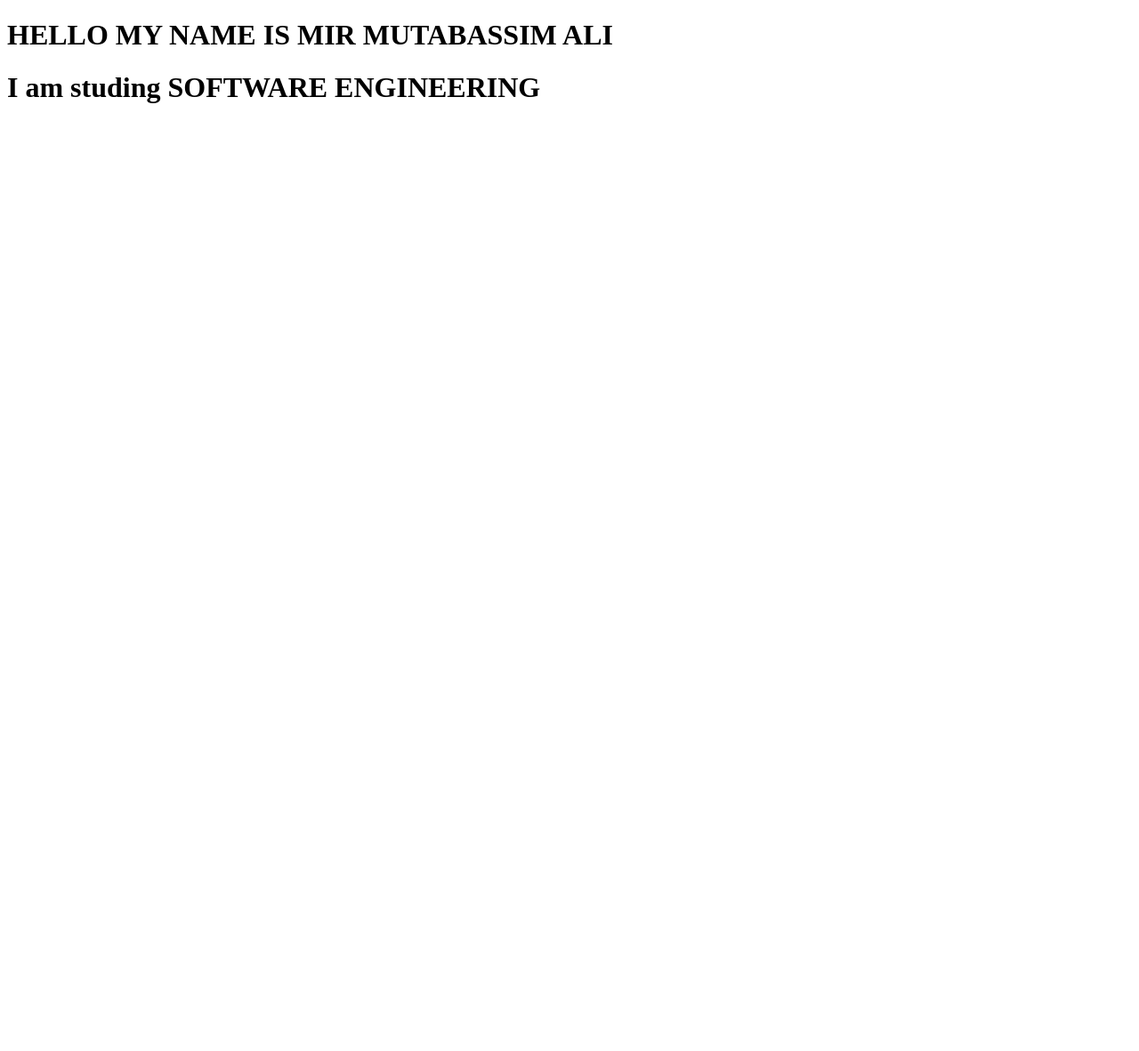
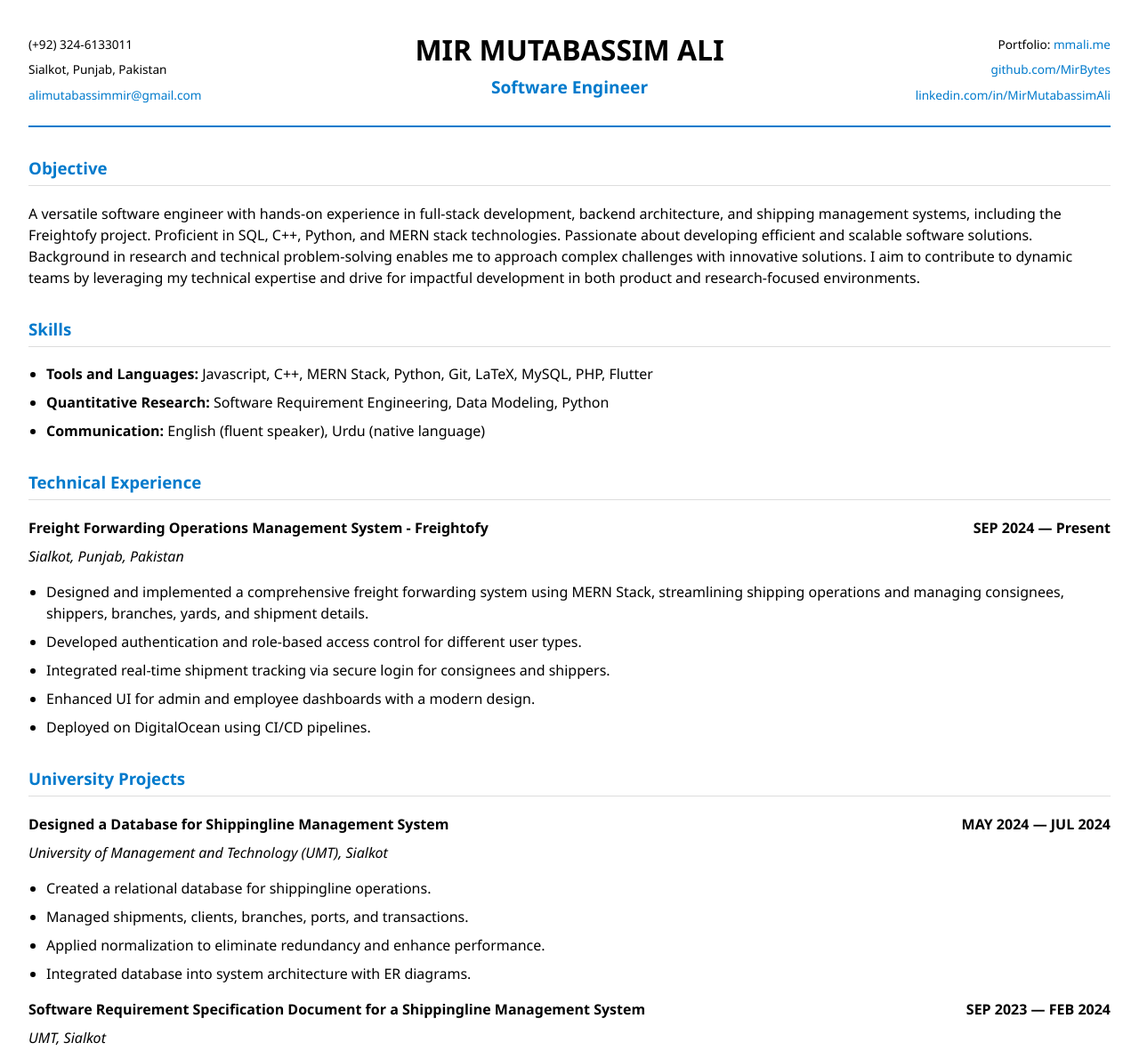
Before and after one commit to MirBytes/MirBytes.github.io, a plain HTML site: page index.html in a window 1280 px wide. Shown: the top 1181 px of the page at 89% size. Before the commit the page ends 800 px from the top, so only its background shows below. Drawn offline with Linux system fonts and the light colour scheme.

Commit message:
CV upload

```diff
--- a/index.html
+++ b/index.html
@@ -2,14 +2,130 @@
 <html lang="en">
 
 <head>
-    <meta charset="UTF-8">
-    <meta name="viewport" content="width=device-width, initial-scale=1.0">
-    <title>My Page</title>
+    <meta charset="UTF-8" />
+    <meta name="viewport" content="width=device-width, initial-scale=1.0" />
+    <title>Mir Mutabassim Ali - Resume</title>
+    <link rel="stylesheet" href="style.css" />
 </head>
 
 <body>
-    <h1>HELLO MY NAME IS MIR MUTABASSIM ALI</h1>
-    <h1>I am studing SOFTWARE ENGINEERING</h1>
+    <header class="header">
+        <div class="left">
+            <p>(+92) 324-6133011</p>
+            <p>Sialkot, Punjab, Pakistan</p>
+            <p><a href="mailto:alimutabassimmir@gmail.com">alimutabassimmir@gmail.com</a></p>
+        </div>
+        <div class="center">
+            <h1>Mir Mutabassim Ali</h1>
+            <h2>Software Engineer</h2>
+        </div>
+        <div class="right">
+            <p>Portfolio: <a href="https://mmali.me">mmali.me</a></p>
+            <p><a href="https://github.com/MirBytes">github.com/MirBytes</a></p>
+            <p><a href="https://linkedin.com/in/MirMutabassimAli">linkedin.com/in/MirMutabassimAli</a></p>
+        </div>
+    </header>
+
+    <section>
+        <h3>Objective</h3>
+        <p>A versatile software engineer with hands-on experience in full-stack development, backend architecture, and
+            shipping management systems, including the Freightofy project. Proficient in SQL, C++, Python, and MERN
+            stack technologies. Passionate about developing efficient and scalable software solutions. Background in
+            research and technical problem-solving enables me to approach complex challenges with innovative solutions.
+            I aim to contribute to dynamic teams by leveraging my technical expertise and drive for impactful
+            development in both product and research-focused environments.</p>
+    </section>
+
+    <section>
+        <h3>Skills</h3>
+        <ul>
+            <li><strong>Tools and Languages:</strong> Javascript, C++, MERN Stack, Python, Git, LaTeX, MySQL, PHP,
+                Flutter</li>
+            <li><strong>Quantitative Research:</strong> Software Requirement Engineering, Data Modeling, Python</li>
+            <li><strong>Communication:</strong> English (fluent speaker), Urdu (native language)</li>
+        </ul>
+    </section>
+
+    <section>
+        <h3>Technical Experience</h3>
+        <article>
+            <h4>Freight Forwarding Operations Management System - Freightofy <span>SEP 2024 — Present</span></h4>
+            <p><em>Sialkot, Punjab, Pakistan</em></p>
+            <ul>
+                <li>Designed and implemented a comprehensive freight forwarding system using MERN Stack, streamlining
+                    shipping operations and managing consignees, shippers, branches, yards, and shipment details.</li>
+                <li>Developed authentication and role-based access control for different user types.</li>
+                <li>Integrated real-time shipment tracking via secure login for consignees and shippers.</li>
+                <li>Enhanced UI for admin and employee dashboards with a modern design.</li>
+                <li>Deployed on DigitalOcean using CI/CD pipelines.</li>
+            </ul>
+        </article>
+    </section>
+
+    <section>
+        <h3>University Projects</h3>
+        <article>
+            <h4>Designed a Database for Shippingline Management System <span>MAY 2024 — JUL 2024</span></h4>
+            <p><em>University of Management and Technology (UMT), Sialkot</em></p>
+            <ul>
+                <li>Created a relational database for shippingline operations.</li>
+                <li>Managed shipments, clients, branches, ports, and transactions.</li>
+                <li>Applied normalization to eliminate redundancy and enhance performance.</li>
+                <li>Integrated database into system architecture with ER diagrams.</li>
+            </ul>
+        </article>
+
+        <article>
+            <h4>Software Requirement Specification Document for a Shippingline Management System <span>SEP 2023 — FEB
+                    2024</span></h4>
+            <p><em>UMT, Sialkot</em></p>
+            <ul>
+                <li>Drafted complete software requirements aligning with shipping operations.</li>
+                <li>Defined functional and non-functional requirements.</li>
+                <li>Created use case, data flow, and sequence diagrams.</li>
+            </ul>
+        </article>
+
+        <article>
+            <h4>Airline Management System <span>DEC 2022 — MAR 2023</span></h4>
+            <p><em>UMT, Sialkot</em></p>
+            <ul>
+                <li>CLI-based airline operations system in C++ using OOP.</li>
+                <li>Seat booking using 2D arrays and ticket management with file handling.</li>
+                <li>Basic CLI visual feedback for dynamic seat status.</li>
+            </ul>
+        </article>
+    </section>
+
+    <section>
+        <h3>Publications</h3>
+        <article>
+            <h4>Emotional Engagement with Haptic Feedback in Virtual Scenarios <span>DEC 2022 — MAR 2023</span></h4>
+            <p><em>Conference proceeding (3rd International Conference on Engineering and Computing Technologies
+                    2024)<br />DOI:10.1109/ICECT61618.2024.10581267</em></p>
+            <ul>
+                <li>Explores the role of haptic feedback in enhancing emotional engagement in virtual environments.</li>
+                <li>Reviews research on tactile sensations influencing user experience.</li>
+                <li>Highlights applications in gaming, VR, and immersive environments.</li>
+            </ul>
+        </article>
+    </section>
+
+    <section>
+        <h3>Education</h3>
+        <p><strong>Bachelors in Software Engineering</strong>, University of Management and Technology (UMT)<br /> NOV
+            2022 — Present</p>
+        <p><strong>University Fellowship</strong>, University of Management and Technology (UMT)<br /> 2022 — Present
+        </p>
+    </section>
+
+    <section>
+        <h3>Activities</h3>
+        <ul>
+            <li>Umt Coding Sprint – Spring 2023</li>
+            <li>3rd International Conference on Engineering and Computing Technologies 2024 – Fellow Researcher</li>
+        </ul>
+    </section>
 </body>
 
 </html>
--- /dev/null
+++ b/style.css
@@ -0,0 +1,81 @@
+body {
+    font-family: 'Segoe UI', Tahoma, Geneva, Verdana, sans-serif;
+    margin: 0;
+    padding: 2rem;
+    background: #fff;
+    color: #000;
+    line-height: 1.5;
+}
+
+header {
+    display: flex;
+    justify-content: space-between;
+    border-bottom: 2px solid #007ACC;
+    padding-bottom: 1rem;
+    margin-bottom: 2rem;
+}
+
+header .center {
+    text-align: center;
+    flex: 1;
+}
+
+header h1 {
+    font-size: 2rem;
+    margin: 0;
+    text-transform: uppercase;
+}
+
+header h2 {
+    font-size: 1.2rem;
+    color: #007ACC;
+    margin: 0.25rem 0 0;
+}
+
+header .left {
+    width: 25%;
+    font-size: 0.85rem;
+    text-align: left;
+}
+
+header .right {
+    width: 25%;
+    font-size: 0.85rem;
+    text-align: right;
+}
+
+
+a {
+    color: #007ACC;
+    text-decoration: none;
+}
+
+h3 {
+    color: #007ACC;
+    margin-top: 2rem;
+    border-bottom: 1px solid #ddd;
+    padding-bottom: 0.3rem;
+}
+
+h4 {
+    margin: 1rem 0 0.3rem;
+    font-size: 1rem;
+    display: flex;
+    justify-content: space-between;
+}
+
+ul {
+    padding-left: 1.25rem;
+}
+
+li {
+    margin-bottom: 0.5rem;
+}
+
+section {
+    margin-bottom: 2rem;
+}
+
+p {
+    margin: 0.5rem 0;
+}
```
